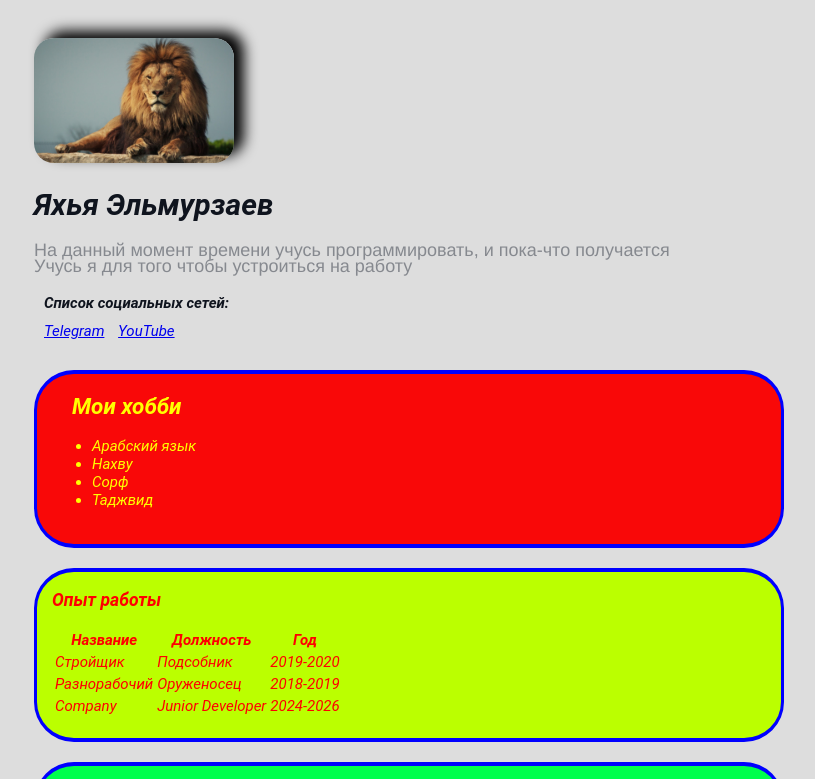
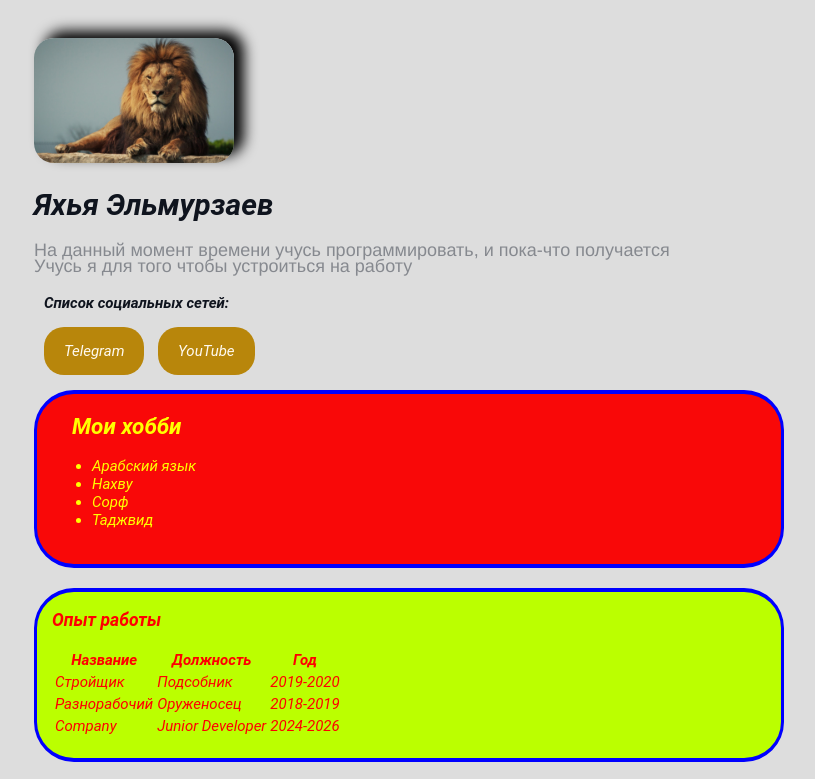
Before and after one commit to E-Yahya/HTML-CSS, a plain HTML site: page index.html in a window 1280 px wide. Shown: the top 779 px of the page, without its empty margins (231-1046 px from the left). Drawn offline with Linux system fonts and the light colour scheme.

Commit message:
HTML&CSS2

```diff
--- a/index.css
+++ b/index.css
@@ -122,3 +122,35 @@ body{
 .info-text a {
     margin-left: 10px;
 }
+a {
+    color: #0f141e;
+    text-decoration: none;
+    transition: all 0.5s;
+}
+a:hover {
+    color: blueviolet;
+    font-size: small;
+}
+a:active {
+    color: yellowgreen;
+}
+/* a:visited {
+    color: #00ff4c;
+} */
+.btn {
+    background: #B8860B;
+    padding: 15px 20px;
+    margin-top: 5px;
+    color: #FFFAF0;
+    border: none;
+    border-radius: 20px;
+    cursor: pointer;
+    font-family: inherit;
+}
+.btn:hover {
+    opacity: 0.8;
+    color: orangered;
+}
+.linkeffect-1 {
+    margin-top: 30px;
+}
--- a/index.html
+++ b/index.html
@@ -21,11 +21,10 @@
           </p>
           <p>Учусь я для того чтобы устроиться на работу</p>
           <h4>Список социальных сетей:</h4>
-
-          <a href="https://t.me/arabic_khasu" target="_blank">Telegram</a>
-          <a href="https://www.youtube.com/@ArabicKhasu" target="_blank"
-            >YouTube</a
-          >
+          <div class="linkeffect-1">
+          <a href="https://t.me/arabic_khasu" target="_blank" class="btn">Telegram</a>
+          <a href="https://www.youtube.com/@ArabicKhasu" target="_blank" class="btn">YouTube</a>
+        </div>
         </div>
       </div>
       <div class="header-1 bg-red hcolor-1">
@@ -95,7 +94,7 @@
               placeholder="Введите сообщение..."
             ></textarea>
           </div>
-          <input type="submit" value="Отправить!" />
+          <input type="submit" class="btn" value="Отправить!" />
         </form>
       </footer>
     </div>
```
